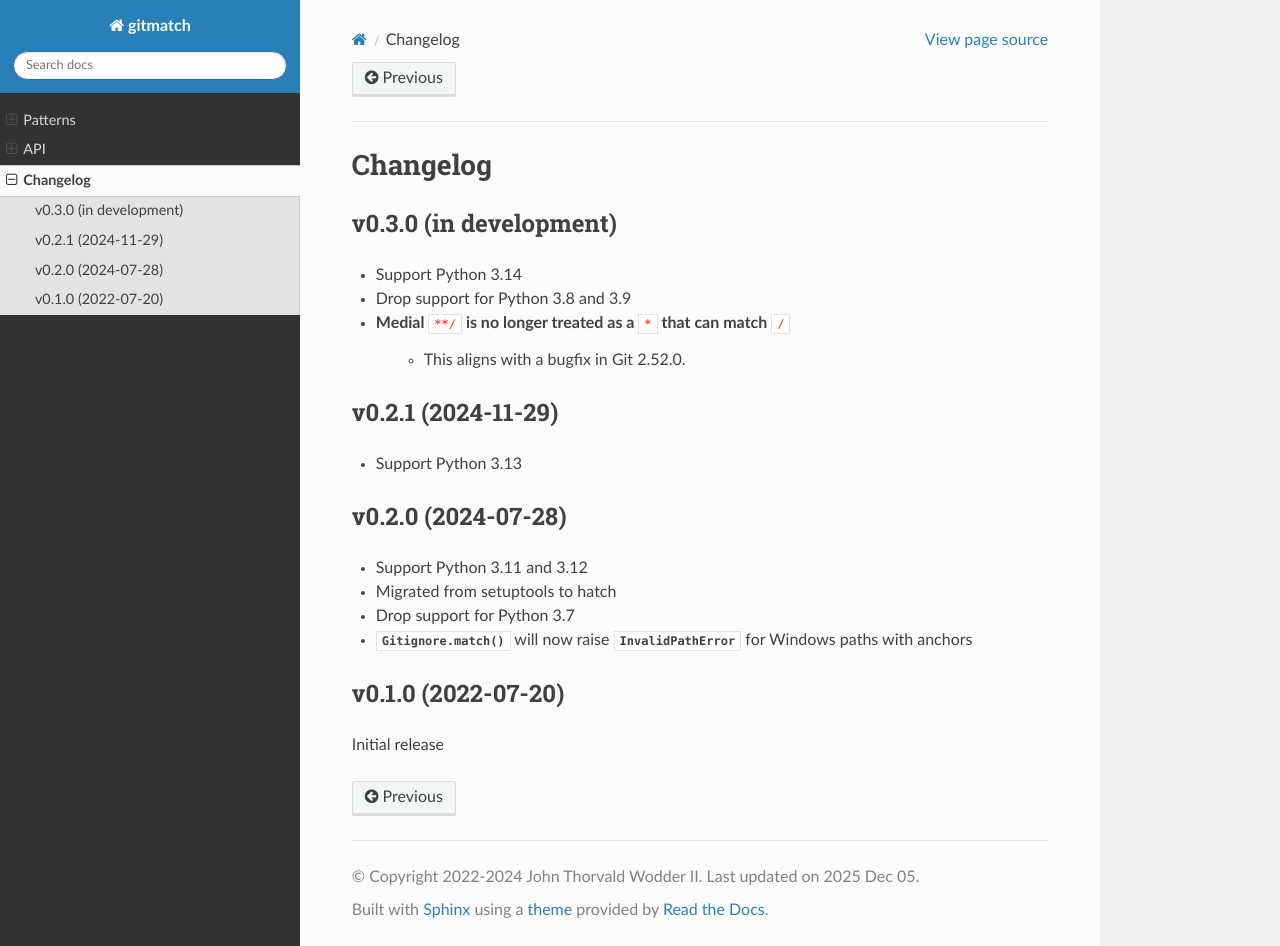
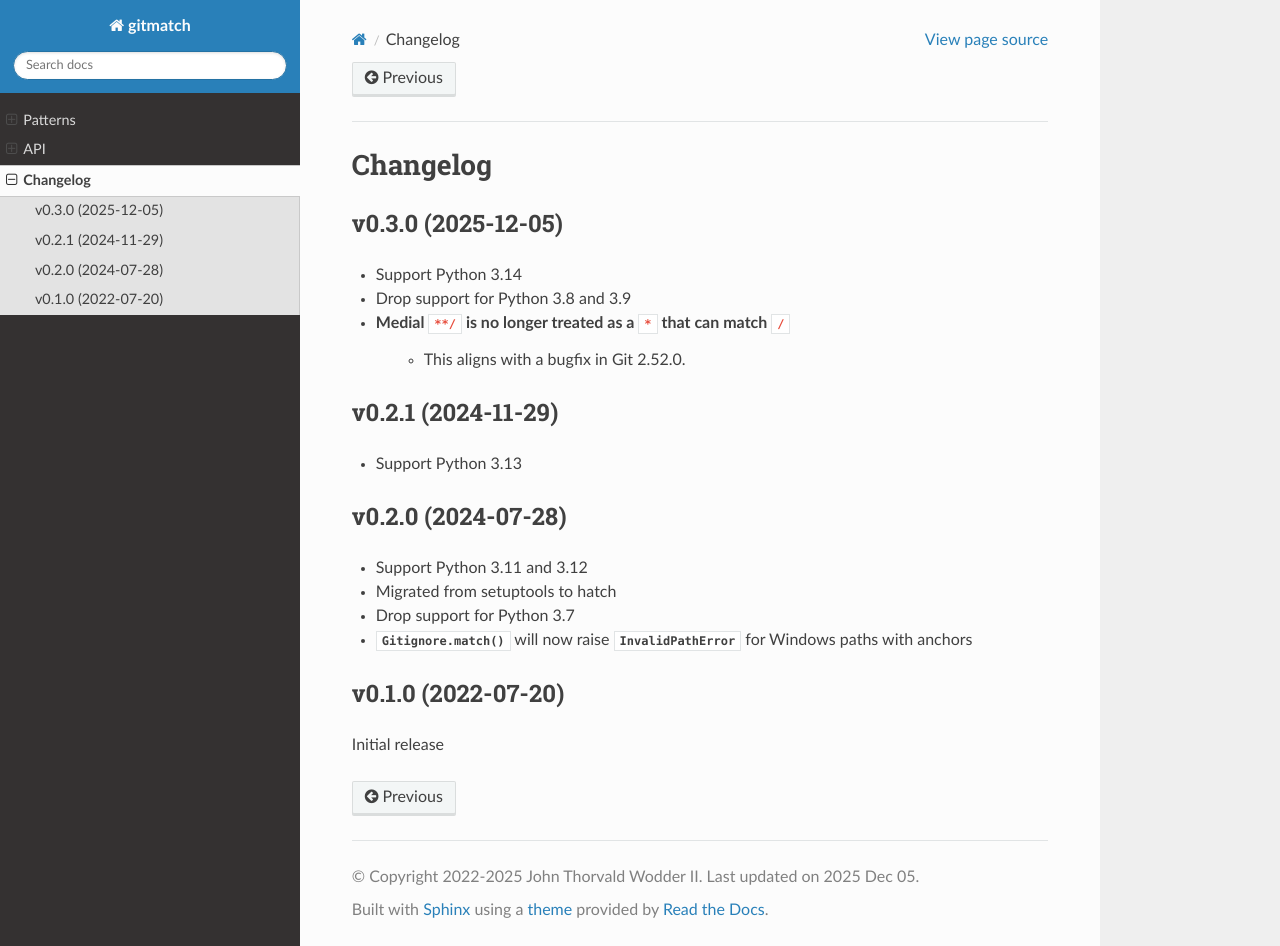
Before and after one commit to jwodder/gitmatch, a Sphinx documentation site: the page built from docs/changelog.rst, in a window 1280 px wide and 946 px high. Built offline with Sphinx 7.4.7 and the Read the Docs theme 3.1.0, drawn with Linux system fonts in a browser that asks for light colours.

Commit message:
v0.3.0 — Update for Git 2.52.0
- Support Python 3.14
- Drop support for Python 3.8 and 3.9
- Medial `**/` is no longer treated as a `*` that can match `/`
    - This aligns with a bugfix in Git 2.52.0.

```diff
--- a/CHANGELOG.md
+++ b/CHANGELOG.md
@@ -1,5 +1,5 @@
-v0.3.0 (in development)
------------------------
+v0.3.0 (2025-12-05)
+-------------------
 - Support Python 3.14
 - Drop support for Python 3.8 and 3.9
 - Medial `**/` is no longer treated as a `*` that can match `/`
--- a/docs/changelog.rst
+++ b/docs/changelog.rst
@@ -3,8 +3,8 @@
 Changelog
 =========
 
-v0.3.0 (in development)
------------------------
+v0.3.0 (2025-12-05)
+-------------------
 - Support Python 3.14
 - Drop support for Python 3.8 and 3.9
 - Medial ``**/`` is no longer treated as a ``*`` that can match ``/``
--- a/docs/conf.py
+++ b/docs/conf.py
@@ -2,7 +2,7 @@
 
 project = "gitmatch"
 author = "John Thorvald Wodder II"
-copyright = "2022-2024 John Thorvald Wodder II"  # noqa: A001
+copyright = "2022-2025 John Thorvald Wodder II"  # noqa: A001
 
 extensions = [
     "sphinx.ext.autodoc",
--- a/src/gitmatch/__init__.py
+++ b/src/gitmatch/__init__.py
@@ -20,7 +20,7 @@
 import sys
 from typing import Any, AnyStr, Generic
 
-__version__ = "0.3.0.dev1"
+__version__ = "0.3.0"
 __author__ = "John Thorvald Wodder II"
 __author_email__ = "gitmatch@varonathe.org"
 __license__ = "MIT"
```
Also changed, not shown: 1 other file.
